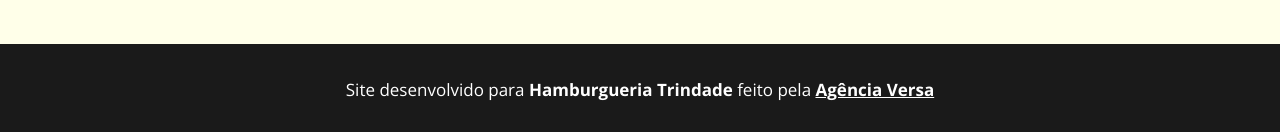
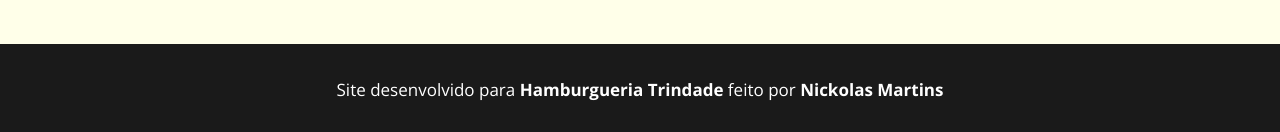
Before and after one commit to Agencia-Versa/HamburgueriaTrindade, a plain HTML site: page historia.html in a window 1280 px wide. Shown: the part 1005-1137 px from the top of the page. Drawn offline with nearby package versions, Linux system fonts and the light colour scheme.

Commit message:
Update historia.html

```diff
--- a/historia.html
+++ b/historia.html
@@ -64,7 +64,7 @@
 
     </main>
     <div class="footer-company">
-        <p>Site desenvolvido para<strong> Hamburgueria Trindade</strong> feito pela <a style="text-decoration: underline;" href="https://agenciaversa.com.br"><strong>Agência Versa</strong></a></p>
+        <p>Site desenvolvido para<strong> Hamburgueria Trindade</strong> feito por <strong>Nickolas Martins</strong></p>
     </div>
     <script src='menu.js'></script>
 </body>
```
